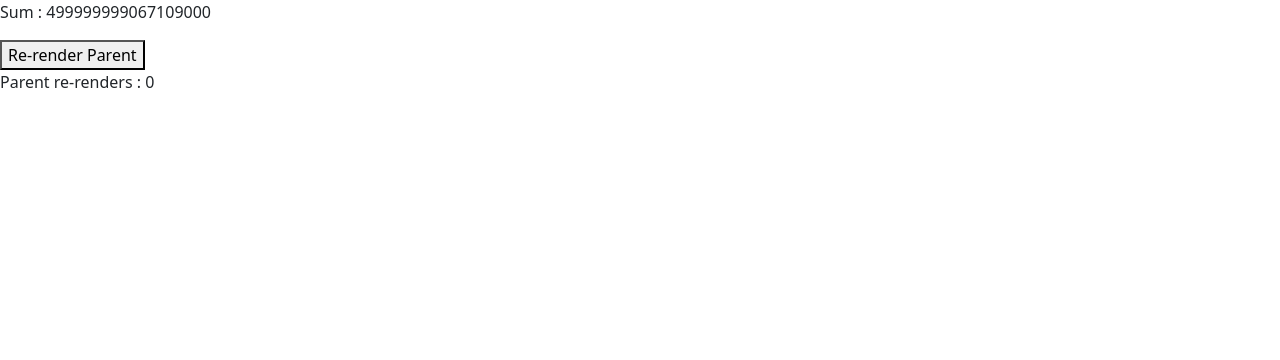
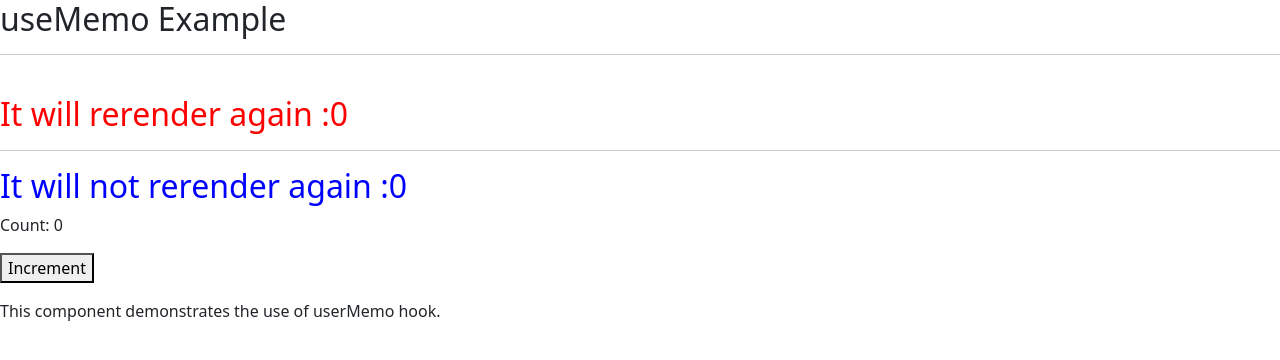
Before and after one commit to kaushalk0014/react_hook_apps, a React (Create React App) app: page / in a window 1280 px wide. Shown: the top 360 px of the page. Built offline with nearby package versions, Linux system fonts and the light colour scheme.

Commit message:
added example of usememo

```diff
--- a/src/App.tsx
+++ b/src/App.tsx
@@ -8,6 +8,9 @@ import ClassComponent from './components/ClassComponentMounting';
 import ClassComponentUpdate from './components/ClassComponentUpdate';
 import ClassComponentUnMounting from './components/ClassComponentUnMounting';
 import MemoParentComponent from './components/useMemo/MemoParentComponent';
+import ExpensiveComponentUseMemo from './components/useMemo/ExpensiveComponentUseMemo';
+import ExampleUseEffect from './components/useEffect/ExampleUseEffect';
+import ExampleUseMemo from './components/useMemo/ExampleUseMemo';
 
 function App() {
   return (
@@ -20,7 +23,13 @@ function App() {
       {/* <ClassComponentUnMounting color="white" deleteUser={true}></ClassComponentUnMounting> */}
 
 
-      <MemoParentComponent/>
+      {/* <MemoParentComponent/> */}
+
+      {/* <ExpensiveComponentUseMemo /> */}
+
+      {/* <ExampleUseEffect/> */}
+
+      <ExampleUseMemo/>
     </div>
   );
 }
--- /dev/null
+++ b/src/components/useEffect/ExampleUseEffect.tsx
@@ -0,0 +1,48 @@
+import { count } from "console";
+import React from "react";
+
+const ExampleUseEffect = () => {
+
+
+    const [count, setCount] = React.useState(0);
+    const [data, setData] = React.useState(100);
+
+
+    React.useEffect(() => {
+        console.log("Component rendered or update count " + { count });
+        //It is rerendered every time the component is rendered or updated
+    });
+
+    //It is rerendered only once when the component is mounted
+    React.useEffect(() => {
+        console.log("Component mounted");
+        //It is rerendered only once when the component is mounted
+    }, []);
+
+    React.useEffect(() => {
+        console.log("Component rendered or update count " + { count });
+        //It is rerendered every time the component is rendered or updated
+    }, [count]);
+
+    React.useEffect(() => {
+        console.log("useEffect with dependency data" + { data });
+        //It is rerendered every time the component is rendered or updated
+    }, [data]);
+
+    return (
+        <div>
+            <h2>useEffect Example</h2>
+            <hr></hr>
+            <br></br>
+
+            <p>Count: {count}</p>
+            <p>Data : {data}</p>
+            <button onClick={() => setCount(count + 1)}>Increment</button>&nbsp;&nbsp;
+            <button onClick={() => setData(data + 1)}>Update data</button>
+            <p></p>
+            <p>This component demonstrates the use of useEffect hook.</p>
+        </div>
+    )
+}
+
+export default ExampleUseEffect;
--- /dev/null
+++ b/src/components/useMemo/ExampleUseMemo.tsx
@@ -0,0 +1,42 @@
+
+import React,{useMemo} from "react";
+
+const ExampleUseMemo = () => {
+
+
+    const [count, setCount] = React.useState(0);
+
+
+    const reRender = () => {
+        console.log("This component will rerender when count changes");
+        return <div>
+            <h2 style={{color:"red"}}>It will rerender again :{ count}</h2>
+        </div>
+    }
+
+    const noRender = useMemo(()=>{
+        console.log("This component will not rerender when count changes");
+        return <div>
+            <h2 style={{color:"blue"}}>It will not rerender again :{ count}</h2>
+        </div>
+    },[count]);
+
+    return (
+        <div>
+            <h2>useMemo Example</h2>
+            <hr></hr>
+            <br></br>
+            {reRender()}
+            <hr></hr>
+            {noRender}
+            <p>Count: {count}</p>
+
+            <button onClick={() => setCount(count + 1)}>Increment</button>&nbsp;&nbsp;
+
+            <p></p>
+            <p>This component demonstrates the use of userMemo hook.</p>
+        </div>
+    )
+}
+
+export default ExampleUseMemo;
--- /dev/null
+++ b/src/components/useMemo/ExpensiveComponentUseMemo.tsx
@@ -0,0 +1,38 @@
+import React, { useState, useMemo } from 'react';
+
+function ExpensiveComponentUseMemo() {
+  const [count, setCount] = useState(0);
+  const [input, setInput] = useState('');
+
+  // Expensive computation - simulating with loop
+  const expensiveCalculation  = (num:any) => {
+    console.log('Calculating...');
+    let total = 0;
+    for (let i = 0; i < 100000000; i++) {
+      total += num;
+    }
+    return total;
+  };
+
+  // Memoizing the expensive computation
+  const calculatedValue = useMemo(() => expensiveCalculation (count), [count]);
+
+  return (
+    <div>
+      <h2>useMemo Example</h2>
+      <p>Count: {count}</p>
+      <button onClick={() => setCount(count + 1)}>Increment</button>
+
+      <p>Calculated: {calculatedValue}</p>
+
+      <input
+        type="text"
+        value={input}
+        onChange={(e) => setInput(e.target.value)}
+        placeholder="Type here"
+      />
+    </div>
+  );
+}
+
+export default ExpensiveComponentUseMemo;
```
